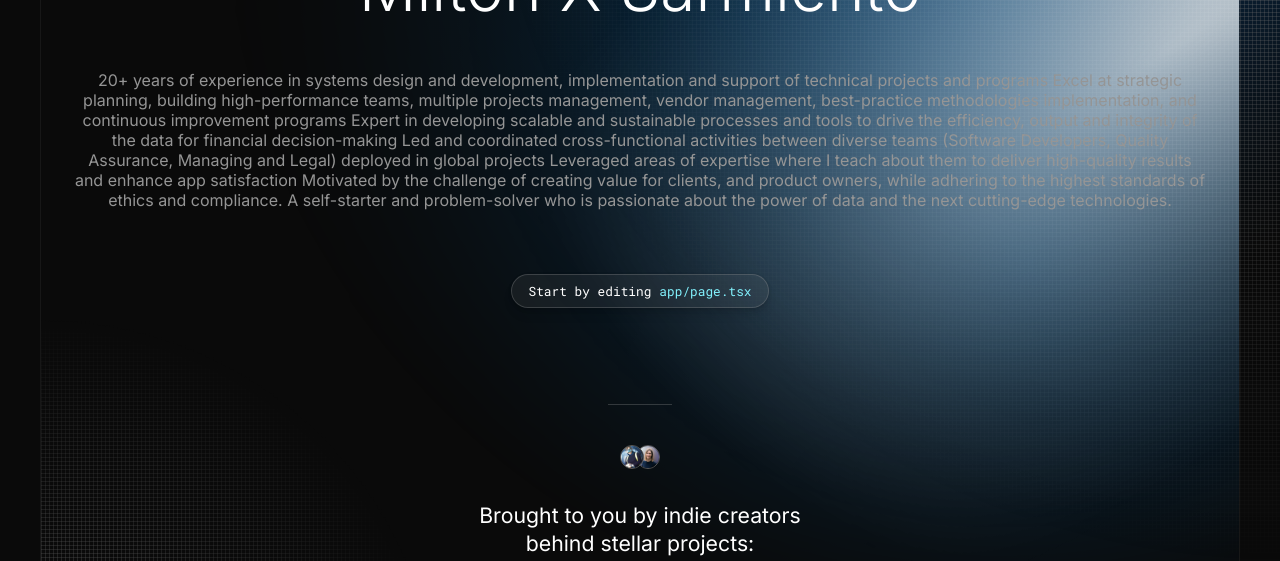
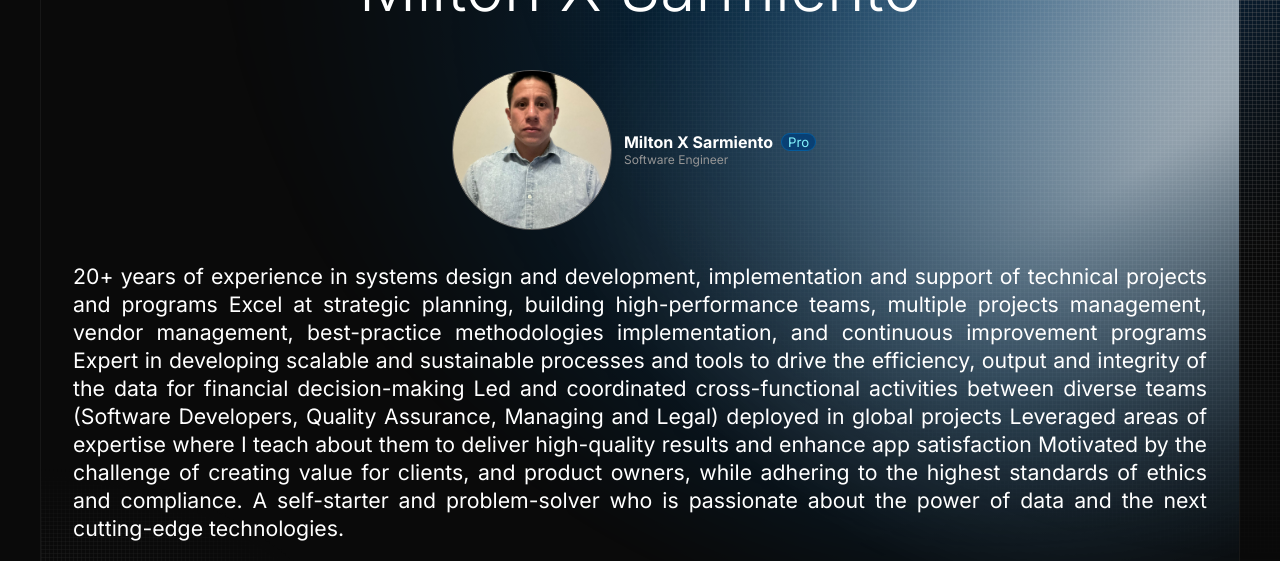
Before and after one commit to dxavsoul/legendary-happiness, a Next.js app: page / in a window 1280 px wide. Shown: the part 239-800 px from the top of the page. Built offline with nearby package versions, Linux system fonts and the light colour scheme.

Commit message:
Add profile image and resume, update portfolio metadata and links

```diff
--- a/src/app/page.tsx
+++ b/src/app/page.tsx
@@ -37,6 +37,7 @@ import {
   Column,
   Row,
   StyleOverlay,
+  User,
 } from "@/once-ui/components";
 import { CodeBlock, MediaUpload } from "@/once-ui/modules";
 import Brain from "./brain/brain";
@@ -242,7 +243,20 @@ export default function Home() {
             <Heading wrap="balance" variant="display-default-l" align="center" marginBottom="16">
               Milton X Sarmiento
             </Heading>
-            <Text marginBottom="32" align="center" onBackground="neutral-weak">
+            <User
+              name="Milton X Sarmiento"
+              subline="Software Engineer"
+              tagProps={{
+                label: 'Pro',
+                variant: 'brand'
+              }}
+              avatarProps={{
+                empty: false,
+                src: '/images/xavier.jpg',
+                size:"xl"
+              }}
+            />
+            <Heading marginBottom="12" as="h2" align="justify" variant="heading-default-l">
               20+ years of experience in systems design and development, implementation and support of technical projects and programs
               Excel at strategic planning, building high-performance teams, multiple projects management, vendor management, best-practice methodologies implementation, and continuous improvement programs
               Expert in developing scalable and sustainable processes and tools to drive the efficiency, output and integrity of the data for financial decision-making
@@ -250,14 +264,12 @@ export default function Home() {
               Leveraged areas of expertise where I teach about them to deliver high-quality results and enhance app satisfaction
               Motivated by the challenge of creating value for clients, and product owners, while adhering to the highest standards of ethics and compliance.
               A self-starter and problem-solver who is passionate about the power of data and the next cutting-edge technologies.
-            </Text>
+            </Heading>
             <InlineCode radius="xl" shadow="m" fit paddingX="16" paddingY="8">
-              Start by editing
-              <Text onBackground="brand-medium" marginLeft="8">
-                app/page.tsx
-              </Text>
+              Resume
+              <br />
+              <SmartLink href="resume/resume.pdf" suffixIcon="download" prefix="S" target="_black" > Milton X Sarmiento Resume</SmartLink>
             </InlineCode>
-
             <Column horizontal="center" paddingTop="64" fillWidth gap="24">
               <Line maxWidth={4} marginBottom="16" background="neutral-alpha-medium" />
               <AvatarGroup
@@ -274,8 +286,8 @@ export default function Home() {
                 ]}
               />
               <Heading marginBottom="12" as="h2" align="center" variant="heading-default-l">
-                Brought to you by indie creators
-                <br /> behind stellar projects:
+                Where I worked or collab
+                <br /> Projects :
               </Heading>
               <LogoCloud
                 paddingBottom="104"
@@ -287,25 +299,25 @@ export default function Home() {
                   {
                     icon: false,
                     wordmarkSrc: "/trademark/dopler-wordmark.svg",
-                    href: "https://dropler.app",
+                    href: "https://conciergerealtypartners.com",
                     size: "m",
                   },
                   {
                     icon: false,
                     wordmarkSrc: "/trademark/design-engineers-wordmark.svg",
-                    href: "https://club.dropler.io",
+                    href: "https://avwarrealty.com",
                     size: "m",
                   },
                   {
                     icon: false,
                     wordmarkSrc: "/trademark/enroll-wordmark.svg",
-                    href: "https://enroll.dopler.app",
+                    href: "https://ylift.app",
                     size: "m",
                   },
                   {
                     icon: false,
                     wordmarkSrc: "/trademark/magic-portfolio-wordmark.svg",
-                    href: "https://magic-portfolio.com",
+                    href: "https://saferidedispatch.com",
                     size: "m",
                   },
                 ]}
@@ -314,11 +326,12 @@ export default function Home() {
           </Column>
           <Column fillWidth paddingX="32" gap="12" horizontal="center" position="relative">
             <Heading as="h2" variant="display-default-m">
-              Showcase
+              Skills
             </Heading>
             <Text marginBottom="32" align="center" onBackground="neutral-weak">
               Tiny snippets to inspire your next project
             </Text>
+
 
             {/* LOGIN */}
             <Row
--- a/src/once-ui/icons.ts
+++ b/src/once-ui/icons.ts
@@ -32,7 +32,7 @@ import {
 
 import { RiVisaLine } from "react-icons/ri";
 
-import { FaDiscord, FaGithub, FaGoogle, FaLinkedin, FaLinkedinIn, FaXTwitter } from "react-icons/fa6";
+import { FaDiscord, FaDownload, FaGithub, FaGoogle, FaLinkedin, FaLinkedinIn, FaXTwitter } from "react-icons/fa6";
 
 import { LuChevronsLeftRight } from "react-icons/lu";
 
@@ -70,5 +70,6 @@ export const iconLibrary: Record<string, IconType> = {
   security: HiOutlineShieldCheck,
   sparkle: HiOutlineSparkles,
   x: FaXTwitter,
-  linkedin: FaLinkedinIn
+  linkedin: FaLinkedinIn,
+  download: FaDownload
 };
--- a/src/once-ui/resources/config.js
+++ b/src/once-ui/resources/config.js
@@ -1,4 +1,4 @@
-const baseURL = "demo.once-ui.com";
+const baseURL = "mxsarmiento.brainsolutions.nyc";
 
 // default customization applied to the HTML in the main layout.tsx
 const style = {
@@ -16,15 +16,15 @@ const style = {
 
 // default metadata
 const meta = {
-  title: "Once UI - Your Personalized Design System for Next.js",
+  title: "Milton X Sarmiento - Portfolio",
   description:
-    "An open-source design system and component library for Next.js that emphasizes easy styling and accessibility in UI development.",
+    "Software Engineer and Designer based in New York City. I build delightful user  apps and experiences for the web.",
 };
 
 // default open graph data
 const og = {
-  title: "Once UI for Next.js",
-  description: "We let designers code and developers design.",
+  title: "Milton X Sarmiento Software Developer",
+  description: "",
   type: "website",
   image: "/images/cover.jpg"
 };
@@ -34,14 +34,14 @@ const schema = {
   logo: "",
   type: "Organization",
   name: "One UI",
-  description: "Once UI is an open-source design system and component library for Next.js.",
-  email: "",
+  description: "Brain Solutions is a software development company that specializes in building delightful user interfaces and experiences for the web. We are dedicated to delivering high-quality software solutions that meet the needs of our clients.",
+  email: "mxsarmiento@brainsolutions.nyc",
 };
 
 // social links
 const social = {
-  twitter: "https://www.twitter.com/_onceui",
-  linkedin: "https://www.linkedin.com/company/once-ui/",
+  twitter: "https://www.x.com/dxavsoul",
+  linkedin: "https://www.linkedin.com/in/mxsarmiento",
   discord: "https://discord.com/invite/5EyAQ4eNdS",
 };
 
```
Also changed, not shown: public/images/xavier.jpg (added), 1 other file (tests, documents, lock files or other folders).
